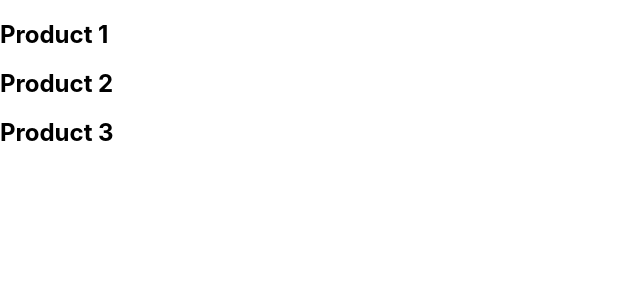
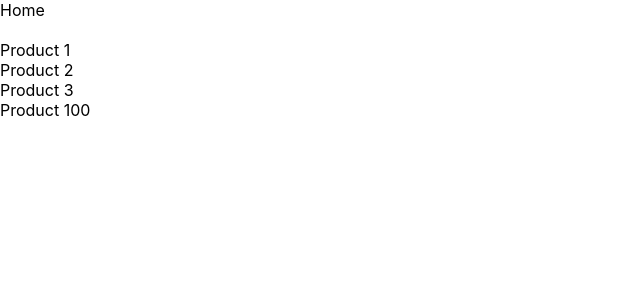
Before and after one commit to Belendia/study-nextjs, a Next.js app: page /product in a window 1280 px wide. Shown: the top 300 px of the page, without its empty margins (0-640 px from the left). Built offline with nearby package versions, Linux system fonts and the light colour scheme.

Commit message:
Add link component navigation

```diff
--- a/pages/product/index.js
+++ b/pages/product/index.js
@@ -1,9 +1,28 @@
-function ProductList() {
+import Link from "next/link";
+
+function ProductList({ productId = 100 }) {
   return (
     <>
-      <h2>Product 1</h2>
-      <h2>Product 2</h2>
-      <h2>Product 3</h2>
+      <Link href="/">
+        <a>Home</a>
+      </Link>
+      <br />
+      <br />
+      <Link href="/product/1">
+        <a>Product 1</a>
+      </Link>
+      <br />
+      <Link href="/product/2">
+        <a>Product 2</a>
+      </Link>
+      <br />
+      <Link href="/product/3" replace>
+        <a>Product 3</a>
+      </Link>
+      <br />
+      <Link href={`/product/${productId}`}>
+        <a>Product {productId}</a>
+      </Link>
     </>
   );
 }
```
Also changed, not shown: pages/index.js (+14 -1 lines).
